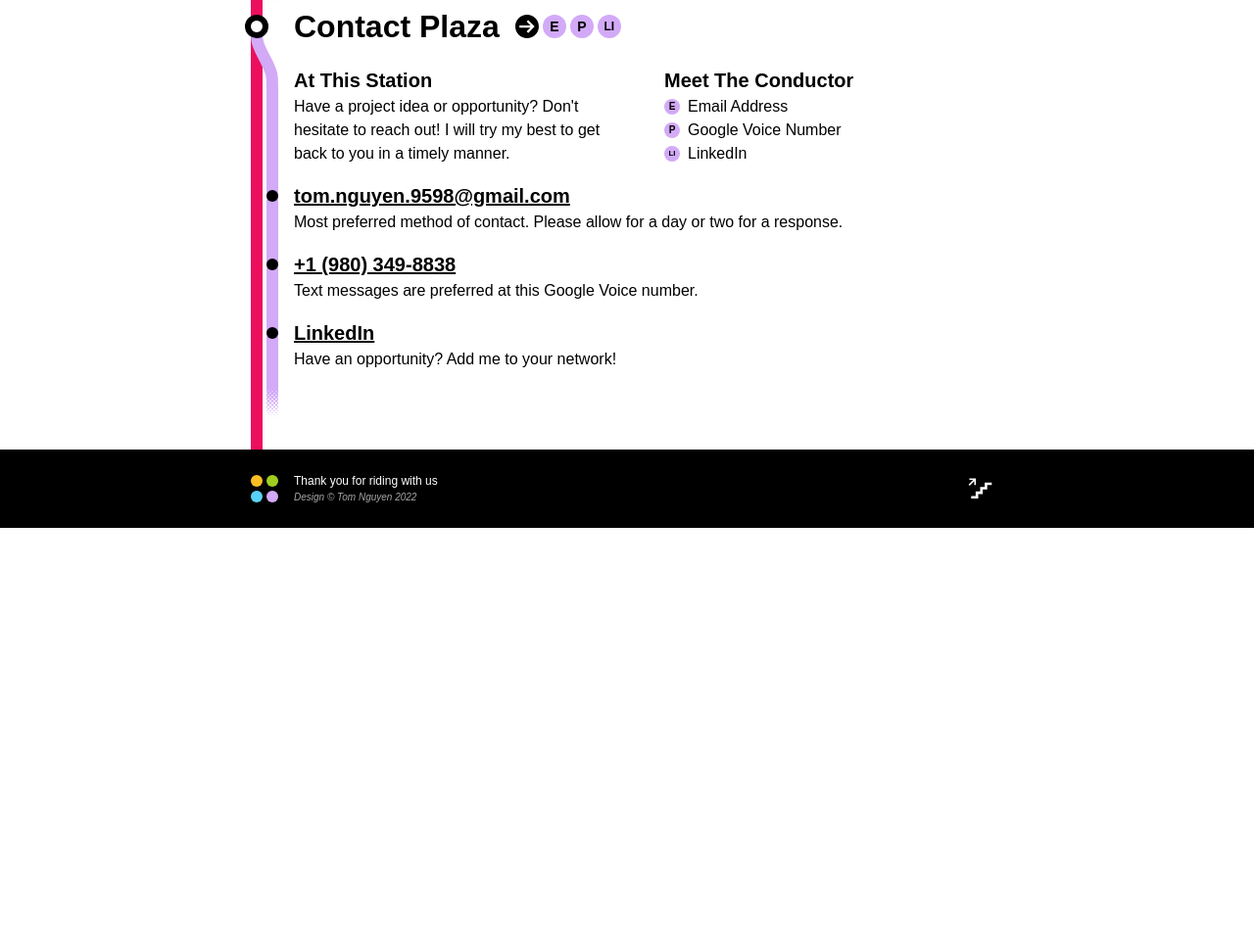
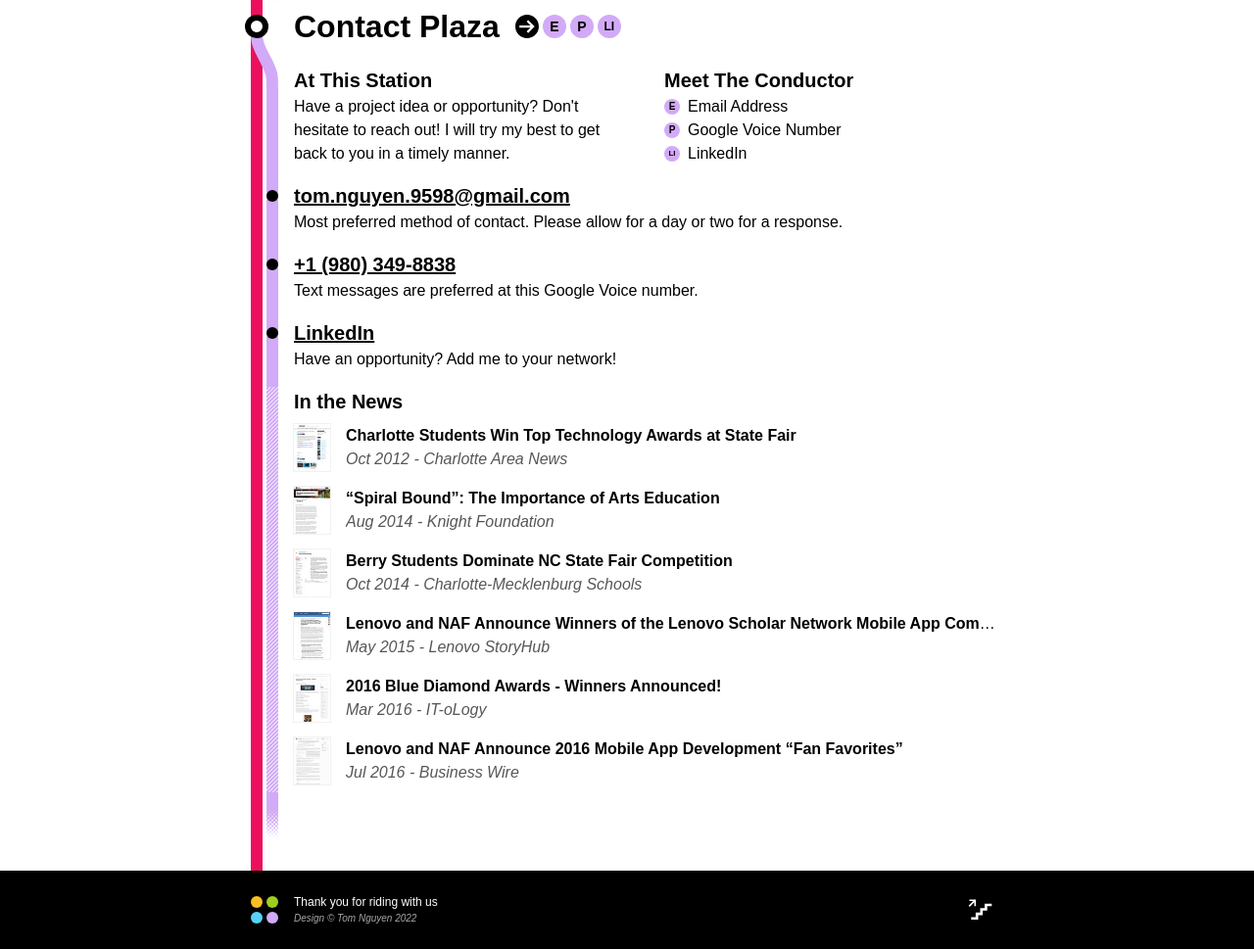
Before and after one commit to tenart/tenart.github.io, a plain HTML site: page index.html in a window 1280 px wide. Shown: the part 3056-4025 px from the top of the page at 98% size. Before the commit the page ends 3595 px from the top, so only its background shows below. Drawn offline with nearby package versions, Linux system fonts and the light colour scheme.

Commit message:
Added news articles and fixed side margins

```diff
--- a/css/main.css
+++ b/css/main.css
@@ -192,6 +192,11 @@ p {
     margin-right: -12px;
 }
 
+#main-content
+#main-content-right {
+    width: 100%;
+}
+
 /* SECTION STYLING */
 
 .main-section {
@@ -247,6 +252,7 @@ p {
 .section-right-content {
     /* background-color: yellow; */
     padding-bottom: 32px;
+    width: 100%;
 }
 
 .main-section
@@ -549,13 +555,20 @@ img {
     margin-bottom: 16px;
     /* background-color: yellow; */
     display: block;
+    overflow: hidden;
+    /* width: 100%; */
 }
 
 .extra-entry {
     /* background-color: yellow; */
     padding: 8px;
+    padding-right: 0;
     /* margin-top: -8px; */
     margin-left: -8px;
+    /* overflow: hidden; */
+    /* width: calc(100vw - 68px); */
+    width: 100%;
+    /* max-width: 100%; */
 }
 
 .extra-entry:hover {
@@ -565,12 +578,17 @@ img {
 
 .extra-entry:hover .extra-doc-icon {
     background-color: var(--main-theme);
+    /* box-shadow: 0 0 0 2px var(--main-theme); */
     color: white;
+}
+
+.extra-entry:hover .extra-doc-icon img {
+    opacity: 0.75;
 }
 
 .extra-doc-icon {
     background-color: white;
-    box-shadow: inset 0 0 0 1px rgba(0, 0, 0, 0.1);
+    box-shadow: 0 0 0 1px rgba(0, 0, 0, 0.05);
     height: 48px;
     width: 37px;
     margin-right: 16px;
@@ -581,6 +599,28 @@ img {
     font-weight: bold;
     text-transform: uppercase;
     color: rgba(0, 0, 0, 0.25);
+    flex-shrink: 0;
+    overflow: hidden;
+
+}
+
+.extra-doc-icon img {
+    height: 100%;
+    width: 100%;
+}
+
+.extra-label {
+    overflow: hidden;
+    /* flex-grow: 1; */
+    /* background-color: yellow; */
+
+}
+
+.extra-label p {
+    text-overflow: ellipsis;
+    white-space: nowrap;
+    overflow: hidden;
+    /* max-width: 100%; */
 }
 
 /* FOOTER STYLING */
--- a/index.html
+++ b/index.html
@@ -106,7 +106,7 @@
             <div id="main-left-line">
             </div>
             <!-- MAIN CONTENT COLUMN -->
-            <div>
+            <div id="main-content-right">
                 <!-- PROJECTS SECTION -->
                 <section class="main-section flex-row">
                     <!-- SECTION LEFT LINE -->
@@ -328,7 +328,7 @@
                             <a class="no-underline" href="/docs/TomN-Resume.pdf" download="TomN-Resume.pdf">
                                 <button title="download PDF" class="extra-entry flex-row">
                                     <div class="extra-doc-icon">
-                                        PDF
+                                        <img src="/img/resume-thumb.jpg"/>
                                     </div>
                                     <div class="extra-label">
                                         <p><b>TomN-Resume.pdf</b></p>
@@ -521,6 +521,75 @@
                                 <p>Have an opportunity? Add me to your network!</p>
                             </div>
                         </div>
+                        <div class="sub-section-extra">
+                            <h2>In the News</h2>
+                            <a class="no-underline" href="https://www.charlotteareanews.com/charlotte-school-students-win-top-technology-awards-at-state-fair/" target="_blank">
+                                <div class="extra-entry flex-row">
+                                    <div class="extra-doc-icon">
+                                        <img src="/img/article-1-thumb.jpg"/>
+                                    </div>
+                                    <div class="extra-label">
+                                        <p><b>Charlotte Students Win Top Technology Awards at State Fair</b></p>
+                                        <p class="subtitle">Oct 2012 - Charlotte Area News</p>
+                                    </div>
+                                </div>
+                            </a>
+                            <a class="no-underline" href="https://knightfoundation.org/articles/spiral-bound-the-importance-of-arts-education/" target="_blank">
+                                <div class="extra-entry flex-row">
+                                    <div class="extra-doc-icon">
+                                        <img src="/img/article-2-thumb.jpg"/>
+                                    </div>
+                                    <div class="extra-label">
+                                        <p><b>“Spiral Bound”: The Importance of Arts Education</b></p>
+                                        <p class="subtitle">Aug 2014 - Knight Foundation</p>
+                                    </div>
+                                </div>
+                            </a>
+                            <a class="no-underline" href="https://schools.cms.k12.nc.us/phillipoberryHS/Lists/Announcements/DispForm.aspx?ID=212&ContentTypeId=0x0104007ADA8B4E0053C642ADD62162A2D58E1F" target="_blank">
+                                <div class="extra-entry flex-row">
+                                    <div class="extra-doc-icon">
+                                        <img src="/img/article-3-thumb.jpg"/>
+                                    </div>
+                                    <div class="extra-label">
+                                        <p><b>Berry Students Dominate NC State Fair Competition</b></p>
+                                        <p class="subtitle">Oct 2014 - Charlotte-Mecklenburg Schools</p>
+                                    </div>
+                                </div>
+                            </a>
+                            <a class="no-underline" href="https://news.lenovo.com/pressroom/press-releases/lenovo-and-the-national-academy-foundation-announce-winners-of-the-lenovo-scholar-network-mobile-app-competition/" target="_blank">
+                                <div class="extra-entry flex-row">
+                                    <div class="extra-doc-icon">
+                                        <img src="/img/article-4-thumb.jpg"/>
+                                    </div>
+                                    <div class="extra-label">
+                                        <p><b>Lenovo and NAF Announce Winners of the Lenovo Scholar Network Mobile App Competition</b></p>
+                                        <p class="subtitle">May 2015 - Lenovo StoryHub</p>
+                                    </div>
+                                </div>
+                            </a>
+                            <a class="no-underline" href="https://www.it-ology.org/2016/03/02/4158/" target="_blank">
+                                <div class="extra-entry flex-row">
+                                    <div class="extra-doc-icon">
+                                        <img src="/img/article-5-thumb.jpg"/>
+                                    </div>
+                                    <div class="extra-label">
+                                        <p><b>2016 Blue Diamond Awards - Winners Announced!</b></p>
+                                        <p class="subtitle">Mar 2016 - IT-oLogy</p>
+                                    </div>
+                                </div>
+                            </a>
+                            <a class="no-underline" href="https://www.businesswire.com/news/home/20160720006270/en/Lenovo-and-NAF-Announce-2016-Mobile-App-Development-%E2%80%9CFan-Favorites%E2%80%9D" target="_blank">
+                                <div class="extra-entry flex-row">
+                                    <div class="extra-doc-icon">
+                                        <img src="/img/article-6-thumb.jpg"/>
+                                    </div>
+                                    <div class="extra-label">
+                                        <p><b>Lenovo and NAF Announce 2016 Mobile App Development “Fan Favorites”</b></p>
+                                        <p class="subtitle">Jul 2016 - Business Wire</p>
+                                    </div>
+                                </div>
+                            </a>
+                        </div>
                     </div>
                 </section>
             </div>
```
Also changed, not shown: img/article-1-thumb.jpg (added), img/article-2-thumb.jpg (added), img/article-3-thumb.jpg (added), img/article-4-thumb.jpg (added), img/article-5-thumb.jpg (added), img/article-6-thumb.jpg (added), img/resume-thumb.jpg (added).
